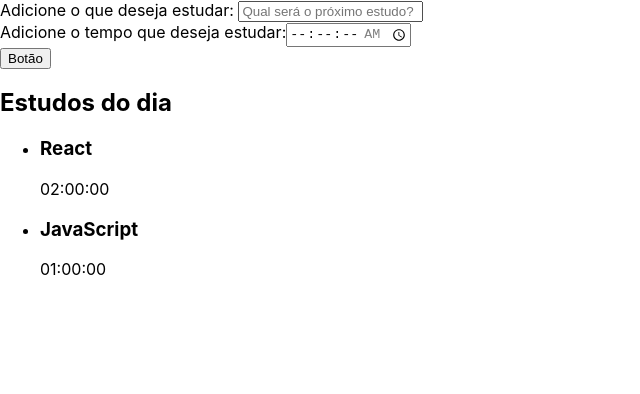
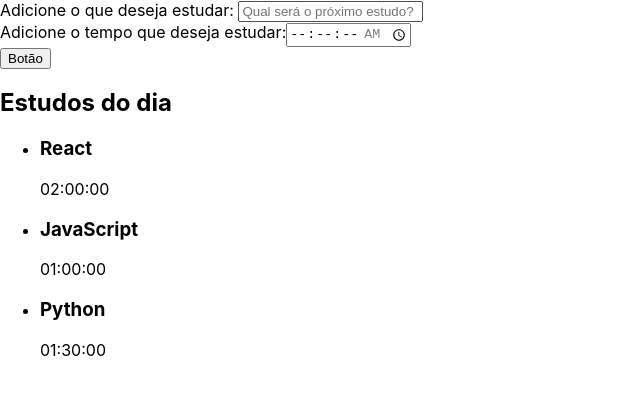
Before and after one commit to desireebarretti/alura-studies, a React (Create React App) app: page / in a window 1280 px wide. Shown: the top 394 px of the page, without its empty margins (0-640 px from the left). Built offline with nearby package versions, Linux system fonts and the light colour scheme.

Commit message:
Renderizando um array

```diff
--- a/src/componentes/Lista/Lista.tsx
+++ b/src/componentes/Lista/Lista.tsx
@@ -1,19 +1,33 @@
+import { constants } from "buffer";
 import React from "react";
 
 function Lista() {
+    const tarefas = [
+        {
+            tarefa: 'React',
+            tempo: '02:00:00'
+        },
+        {
+
+            tarefa: 'JavaScript',
+            tempo: '01:00:00'
+        },
+        {
+            tarefa: 'Python',
+            tempo: '01:30:00'
+        }
+    ]
     return (
         <aside>
             <h2>Estudos do dia</h2>
             <ul>
-                <li>
-                    <h3>React</h3>
-                    <span>02:00:00</span>
-                </li>
-                <li>
-                    <h3>JavaScript</h3>
-                    <span>01:00:00</span>
-                </li>
-            </ul>
+                {tarefas.map((item, index) => (
+                    <li key={index}>
+                        <h3>{item.tarefa}</h3>
+                        <span>{item.tempo}</span>
+                    </li>
+                ))}
+              </ul>
         </aside>
     )
 }
```
